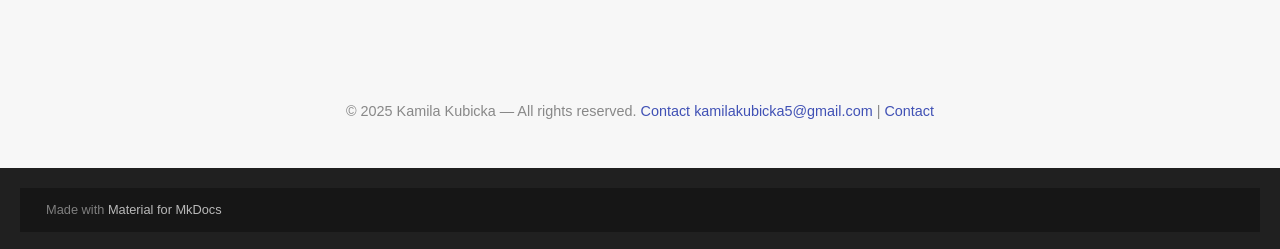
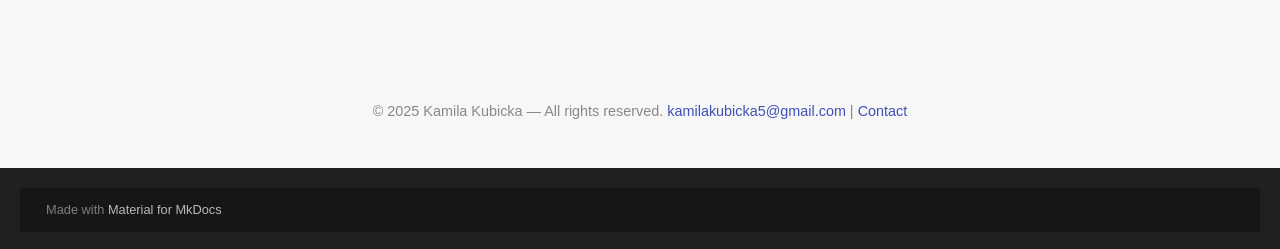
Before and after one commit to kamilak5/portfolio, an MkDocs documentation site: the page built from docs/index.md, in a window 1280 px wide and 1041 px high. Shown: the part 789-1038 px from the top of the window. Built offline with MkDocs 1.6.1 and Material for MkDocs 9.7.7, drawn with Linux system fonts in a browser that asks for light colours; comment, search, counter and statistics services are not loaded.

Commit message:
Fix HTML tags and contact link

```diff
--- a/docs/index.md
+++ b/docs/index.md
@@ -123,8 +123,8 @@
   I help teams turn data into actionable insight, working at the intersection of machine learning, human-centered design, and LLM integration. If you're looking to <strong>improve predictions, personalize user experience, or prototype AI-driven solutions</strong> — you're in the right place.
 </p>
 
-    </p><p>
-        Here you’ll find a selection of <strong> my projects </strong>, including <strong> end-to-end ML applications, data exploration reports, and user-focused prototypes </strong>. Each project reflects my commitment to thoughtful design, clean data pipelines, and meaningful impact.
+    <p>
+    Here you’ll find a selection of <strong> my projects </strong>, including <strong> end-to-end ML applications, data exploration reports, and user-focused prototypes </strong>. Each project reflects my commitment to thoughtful design, clean data pipelines, and meaningful impact.
     </p>
    <p style="margin-top: 30px;">
   <a href="contact/" style="font-size: 1.2em; font-weight: bold; color: #4a90e2; text-decoration: underline;">
@@ -138,9 +138,5 @@
   <!-- Footer -->
   <footer>
     © 2025 Kamila Kubicka — All rights reserved.
-       <a href="contact/">Contact</a>
       <a href="mailto:kamilakubicka5@gmail.com">kamilakubicka5@gmail.com</a> | <a href="contact/">Contact</a>
   </footer>
-
-</body>
-</html>
```
